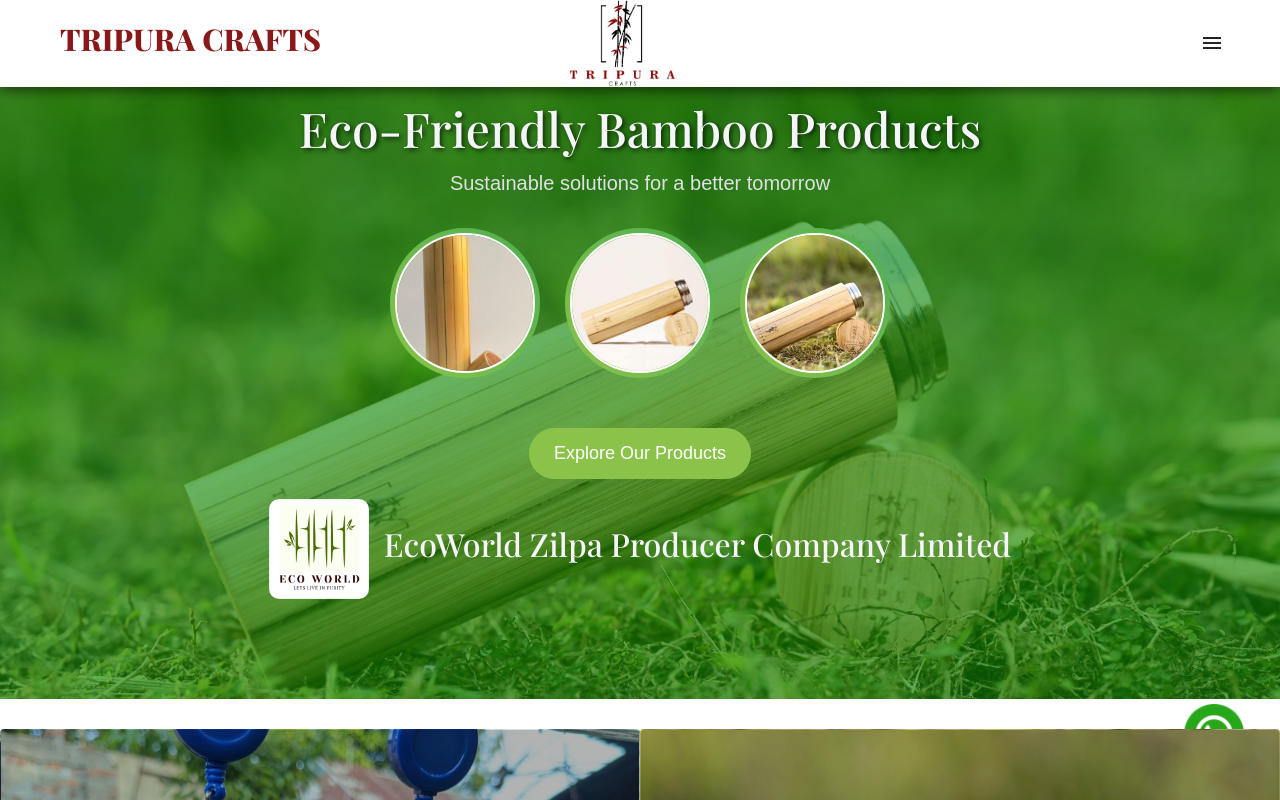
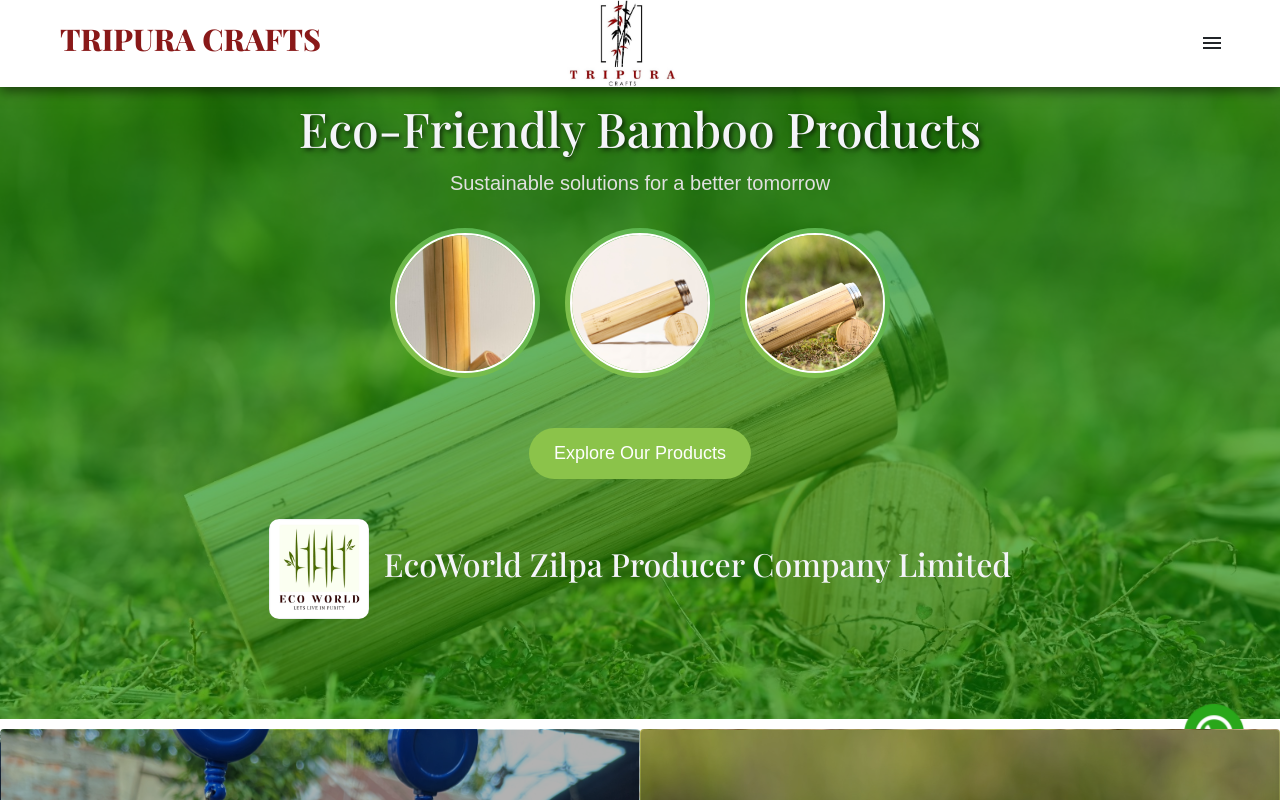
Before and after one commit to Codingstar87/Tripura_Crafts, a React (Create React App) app in the folder project/: page / in a window 1280 px wide. Shown: the top 800 px of the page. Built offline with nearby package versions, Linux system fonts and the light colour scheme; a web font is replaced by a local one.

Commit message:
commit46

```diff
--- a/project/src/App.js
+++ b/project/src/App.js
@@ -15,7 +15,7 @@
         <div className="App">
             <Header />
             <Banner />
-            <div style={{ marginBottom: '30px' }}></div>
+            <div style={{ marginBottom: '10px' }}></div>
             <ProductCards/>
             <SmallBanner/>
             <Products />
--- a/project/src/components/banner/banner.css
+++ b/project/src/components/banner/banner.css
@@ -89,6 +89,7 @@
     align-items: center;
     justify-content: center;
     gap: 15px;
+    padding-top: 20px;
 }
 
 .company-logo {
```
